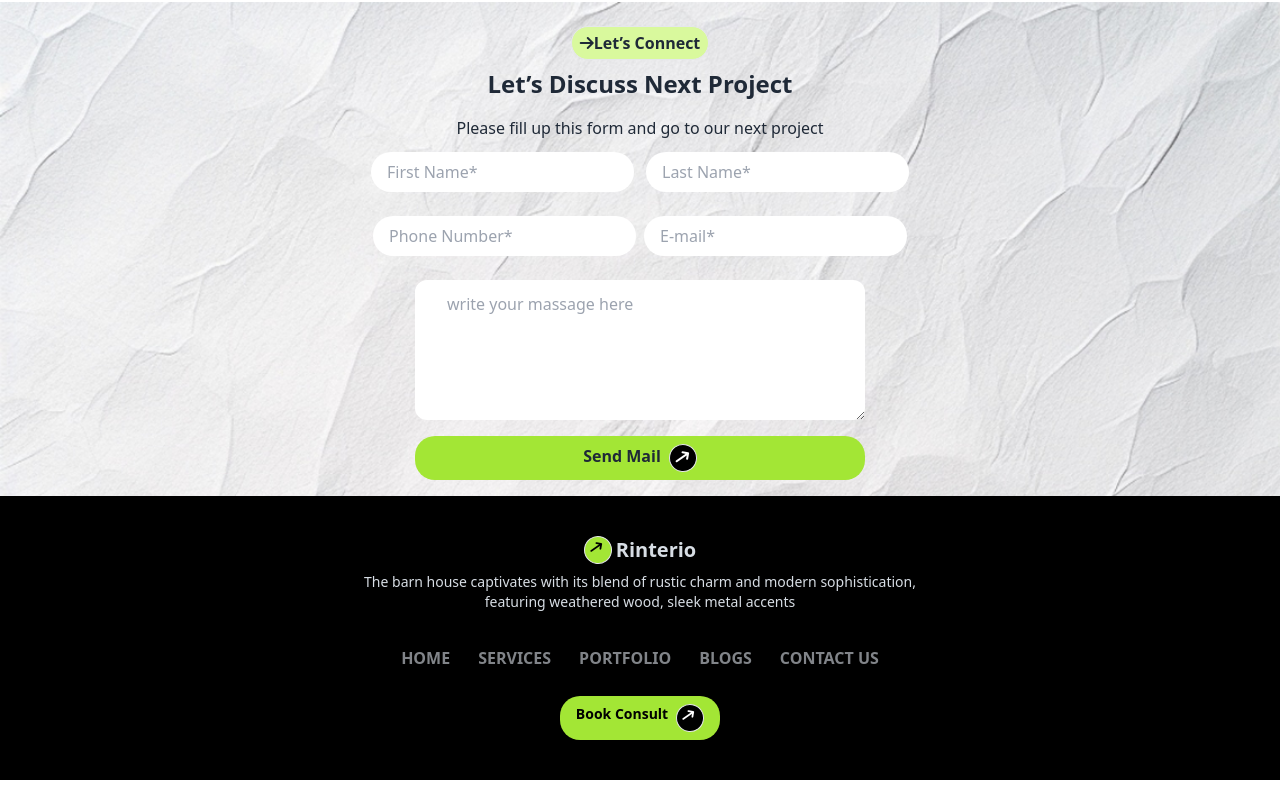
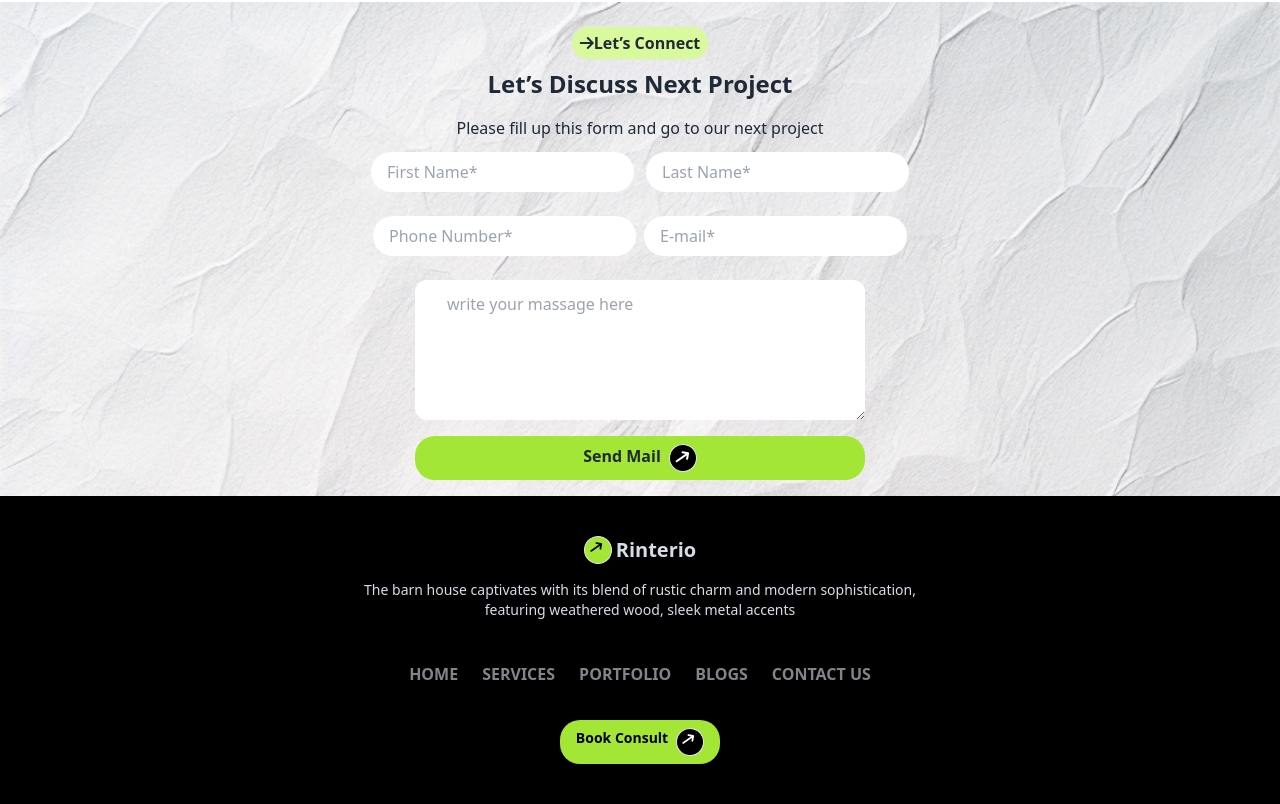
Before and after one commit to Abdullah01613/my-3rd-assignment, a plain HTML site: page index.html in a window 1280 px wide. Shown: the part 2476-3280 px from the top of the page. Before the commit the page ends 3256 px from the top, so only its background shows below. Drawn offline with nearby package versions, Linux system fonts and the light colour scheme.

Commit message:
footer last revision

```diff
--- a/index.html
+++ b/index.html
@@ -259,17 +259,17 @@
 
    <footer class="footer bg-black text-neutral-content p-10">
         <div class="w-[80%] mx-auto justify-center items-center">
-          <div class="justify-center text-center flex w-full gap-1">
+          <div class="justify-center text-center flex w-full gap-1 pb-2">
             <div class="h-7 w-7 bg-lime-400 text-center justify-center items-center border rounded-[50%] rotate-[-35deg] text-black">
               <i class="fa-solid fa-arrow-right-long"></i>
             </div>
             <a class="text-xl font-bold">Rinterio</a>
           </div>
           <div>
-            <p class="justify-center text-center flex">The barn house captivates with its blend of rustic charm and modern sophistication,<br> featuring weathered wood, sleek metal accents</p>
+            <p class="justify-center text-center flex pb-2">The barn house captivates with its blend of rustic charm and modern sophistication,<br> featuring weathered wood, sleek metal accents</p>
           </div>
     <br>
-        <div class=" w-full pb-3 font-[500] text-[16px] flex justify-center text-center lg:flex-row flex-col gap-7">
+        <div class=" w-full pb-3 font-[500] text-[16px] flex justify-center text-center lg:flex-row flex-col gap-6">
           <nav>
             <h6 class="footer-title">Home</h6>
           </nav>
@@ -287,7 +287,7 @@
           </nav>
         </div>
 
-        <div class="flex text-center justify-center w-full">
+        <div class="flex text-center justify-center w-full pt-2">
           <div class="flex text-center justify-center bg-lime-400 rounded-[20px] py-2 px-4 gap-2">
             <h3 class="font-bold text-black text-center justify-center items-center t">Book Consult</h3>
             <div class="h-7 w-7 text-white bg-black text-center justify-center border rounded-[50%] rotate-[-35deg]">
```
